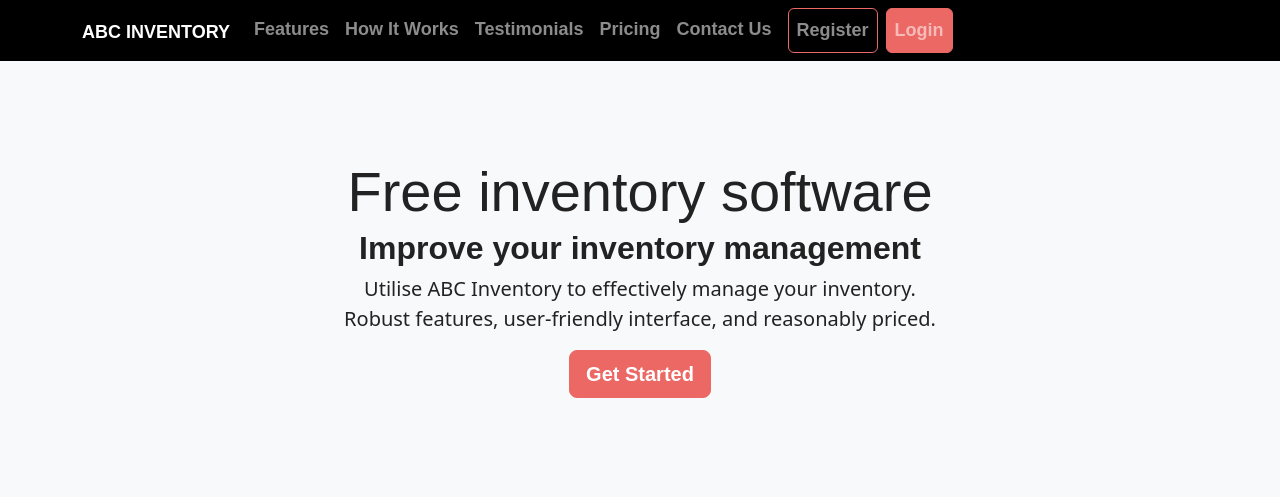
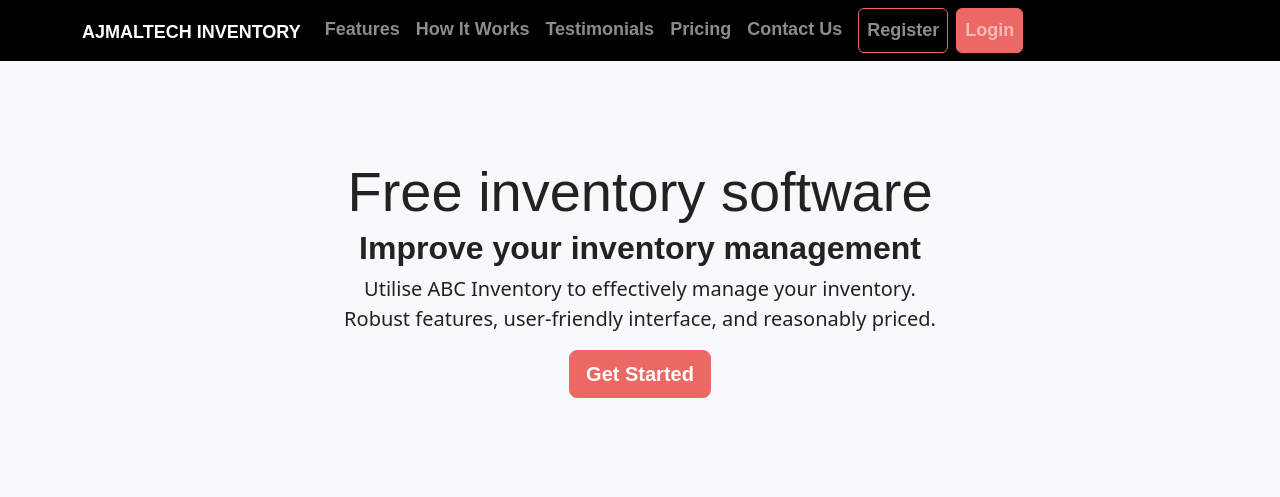
Before and after one commit to ajmalrasouli/Inventory_app, a Django app: page / in a window 1280 px wide. Shown: the top 497 px of the page. Run offline with Django 5.2, Linux system fonts and the light colour scheme; some libraries are stand-ins or nearby versions; some web fonts are replaced.

Commit message:
added app title

```diff
--- a/inventory/templates/landing.html
+++ b/inventory/templates/landing.html
@@ -3,7 +3,7 @@
 <head>
     <meta charset="UTF-8">
     <meta name="viewport" content="width=device-width, initial-scale=1.0">
-    <title>ABC Inventory</title>
+    <title>Ajmaltech Inventory</title>
     <link rel="stylesheet" href="https://bootswatch.com/5/journal/bootstrap.min.css">
     <style>
         /* Custom CSS */
@@ -54,7 +54,7 @@
 <!-- Header -->
 <nav class="navbar navbar-expand-lg navbar-dark bg-dark">
     <div class="container">
-        <a class="navbar-brand" href="#">ABC Inventory</a>
+        <a class="navbar-brand" href="#">Ajmaltech Inventory</a>
         <button class="navbar-toggler" type="button" data-toggle="collapse" data-target="#navbarNav"
                 aria-controls="navbarNav" aria-expanded="false" aria-label="Toggle navigation">
             <span class="navbar-toggler-icon"></span>
```
Also changed, not shown: 1 other file.
